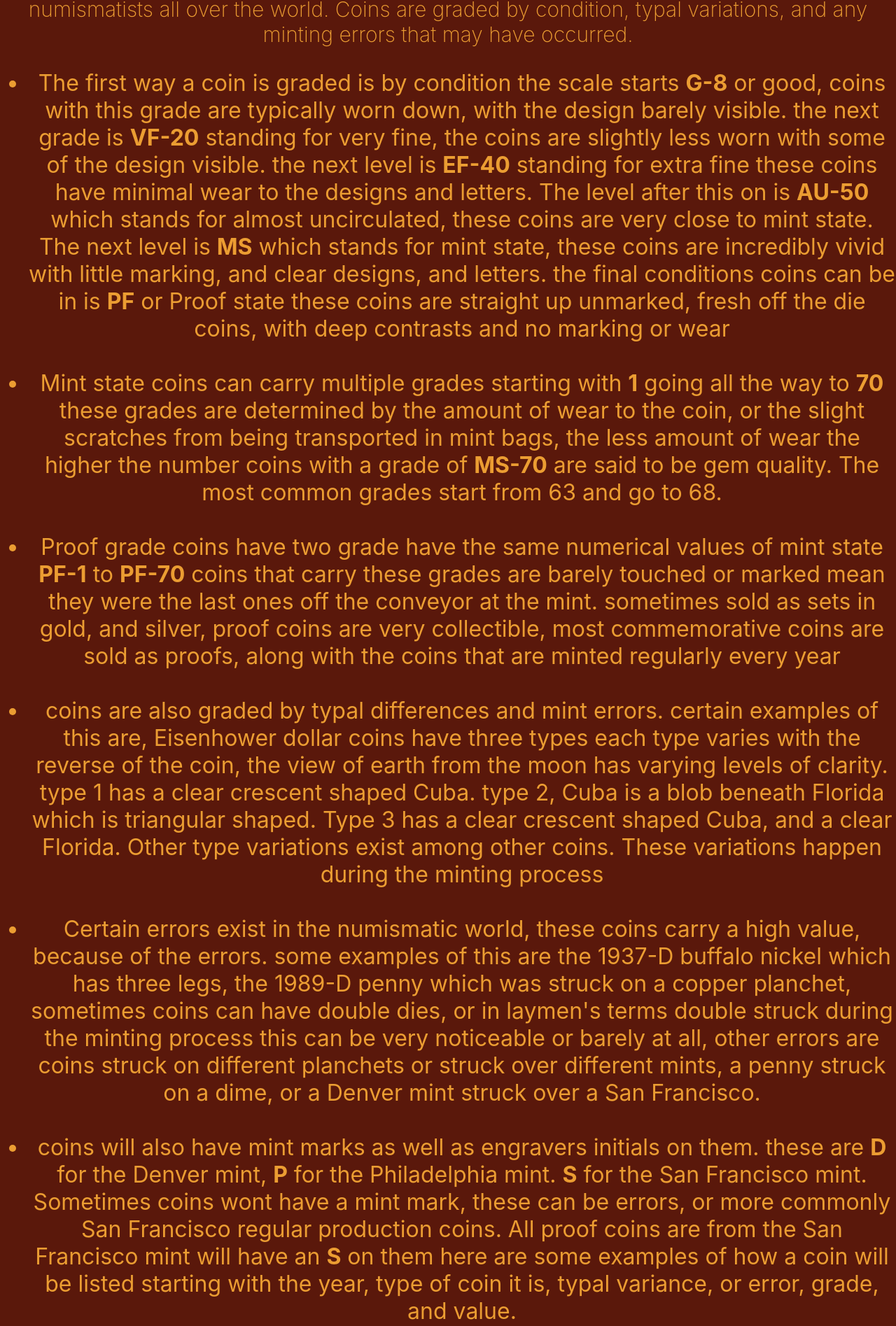
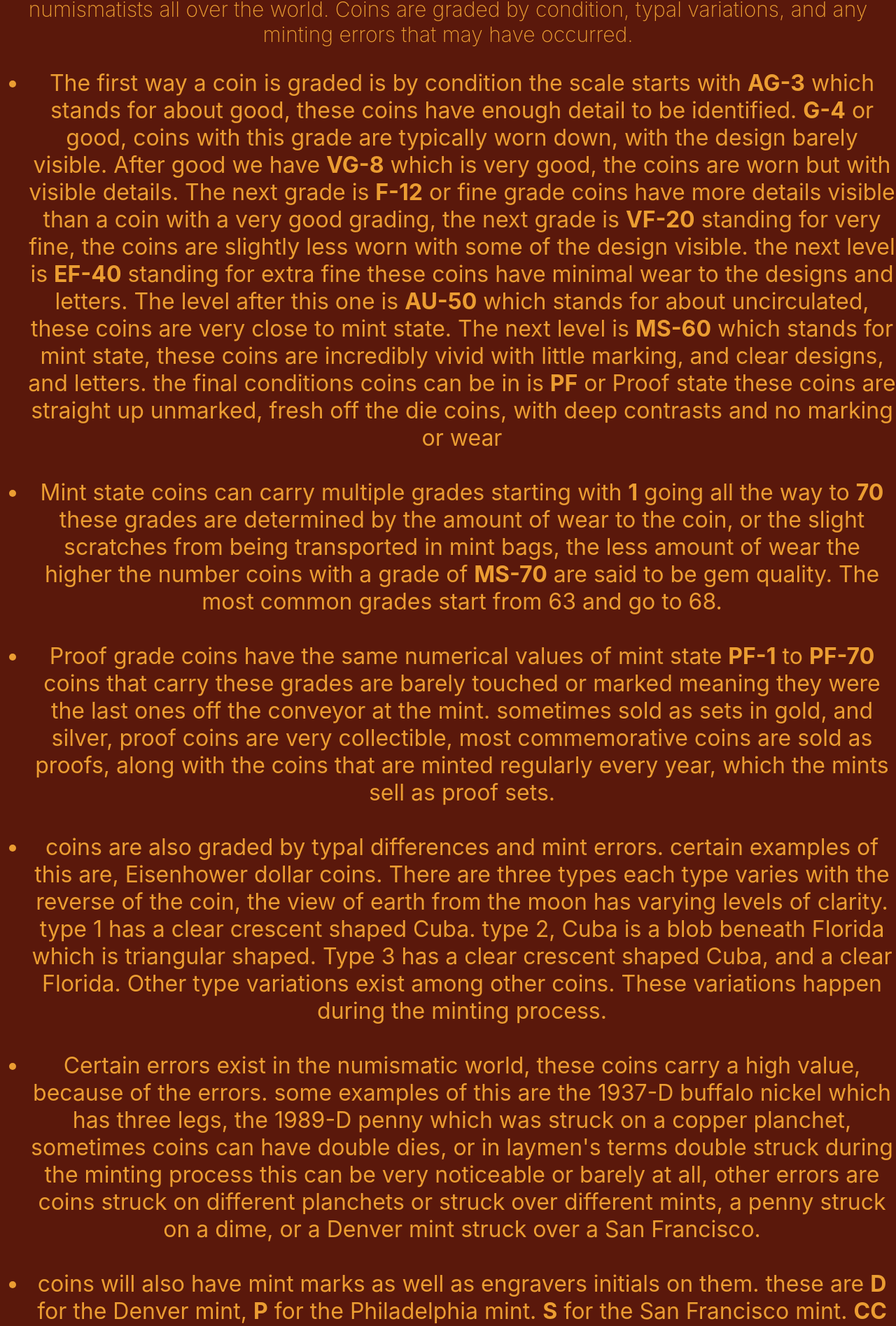
Before and after one commit to NekoCarreraDesigns/geeks-antiques, a React (Create React App) app in the folder geeks-antiques/: page /coins in a window 1280 px wide. Shown: the part 1067-2962 px from the top of the page at 70% size. Built offline with nearby package versions, Linux system fonts and the light colour scheme; a web font is replaced by a local one.

Commit message:
added missed information, and fixed some punctuation errors

```diff
--- a/geeks-antiques/src/components/Numisma/index.js
+++ b/geeks-antiques/src/components/Numisma/index.js
@@ -37,16 +37,21 @@ function Numisma() {
         </p>
         <ul className='numisma-list'>
           <li>
-            The first way a coin is graded is by condition the scale starts{" "}
-            <strong>G-8</strong> or good, coins with this grade are typically
-            worn down, with the design barely visible. the next grade is{" "}
+            The first way a coin is graded is by condition the scale starts with{" "}
+            <strong>AG-3</strong> which stands for about good, these coins have
+            enough detail to be identified. <strong>G-4</strong> or good, coins
+            with this grade are typically worn down, with the design barely
+            visible. After good we have <strong>VG-8</strong> which is very
+            good, the coins are worn but with visible details. The next grade is{" "}
+            <strong>F-12</strong> or fine grade coins have more details visible
+            than a coin with a very good grading, the next grade is{" "}
             <strong>VF-20</strong> standing for very fine, the coins are
             slightly less worn with some of the design visible. the next level
             is <strong>EF-40</strong> standing for extra fine these coins have
-            minimal wear to the designs and letters. The level after this on is{" "}
-            <strong>AU-50</strong> which stands for almost uncirculated, these
+            minimal wear to the designs and letters. The level after this one is{" "}
+            <strong>AU-50</strong> which stands for about uncirculated, these
             coins are very close to mint state. The next level is{" "}
-            <strong>MS</strong> which stands for mint state, these coins are
+            <strong>MS-60</strong> which stands for mint state, these coins are
             incredibly vivid with little marking, and clear designs, and
             letters. the final conditions coins can be in is <strong>PF</strong>{" "}
             or Proof state these coins are straight up unmarked, fresh off the
@@ -64,24 +69,24 @@ function Numisma() {
           </li>
           <br />
           <li>
-            Proof grade coins have two grade have the same numerical values of
-            mint state <strong>PF-1</strong> to <strong>PF-70</strong> coins
-            that carry these grades are barely touched or marked mean they were
-            the last ones off the conveyor at the mint. sometimes sold as sets
-            in gold, and silver, proof coins are very collectible, most
-            commemorative coins are sold as proofs, along with the coins that
-            are minted regularly every year
+            Proof grade coins have the same numerical values of mint state{" "}
+            <strong>PF-1</strong> to <strong>PF-70</strong> coins that carry
+            these grades are barely touched or marked meaning they were the last
+            ones off the conveyor at the mint. sometimes sold as sets in gold,
+            and silver, proof coins are very collectible, most commemorative
+            coins are sold as proofs, along with the coins that are minted
+            regularly every year, which the mints sell as proof sets.
           </li>
           <br />
           <li>
             coins are also graded by typal differences and mint errors. certain
-            examples of this are, Eisenhower dollar coins have three types each
-            type varies with the reverse of the coin, the view of earth from the
-            moon has varying levels of clarity. type 1 has a clear crescent
-            shaped Cuba. type 2, Cuba is a blob beneath Florida which is
-            triangular shaped. Type 3 has a clear crescent shaped Cuba, and a
+            examples of this are, Eisenhower dollar coins. There are three types
+            each type varies with the reverse of the coin, the view of earth
+            from the moon has varying levels of clarity. type 1 has a clear
+            crescent shaped Cuba. type 2, Cuba is a blob beneath Florida which
+            is triangular shaped. Type 3 has a clear crescent shaped Cuba, and a
             clear Florida. Other type variations exist among other coins. These
-            variations happen during the minting process
+            variations happen during the minting process.
           </li>
           <br />
           <li>
@@ -100,12 +105,14 @@ function Numisma() {
             coins will also have mint marks as well as engravers initials on
             them. these are <strong>D</strong> for the Denver mint,{" "}
             <strong>P</strong> for the Philadelphia mint. <strong>S</strong> for
-            the San Francisco mint. Sometimes coins wont have a mint mark, these
-            can be errors, or more commonly San Francisco regular production
-            coins. All proof coins are from the San Francisco mint will have an{" "}
-            <strong>S</strong> on them here are some examples of how a coin will
-            be listed starting with the year, type of coin it is, typal
-            variance, or error, grade, and value.
+            the San Francisco mint. <strong>CC</strong> for the Carson City
+            mint,, and <strong>O</strong> for the New Orleans mint. Sometimes
+            coins will not have a mint mark, these can be errors, or more
+            commonly San Francisco regular production coins. All proof coins are
+            from the San Francisco mint will have an <strong>S</strong> on them
+            here are some examples of how a coin will be listed starting with
+            the year, type of coin it is, typal variance, or error, grade, and
+            value.
             <br />
             1. 1913-D Nickel, raised mound,<strong>VF-20</strong> $200 <br />
             2. 1970-S Eisenhower Dollar, type 1, <strong>PF-70</strong> $700
```
